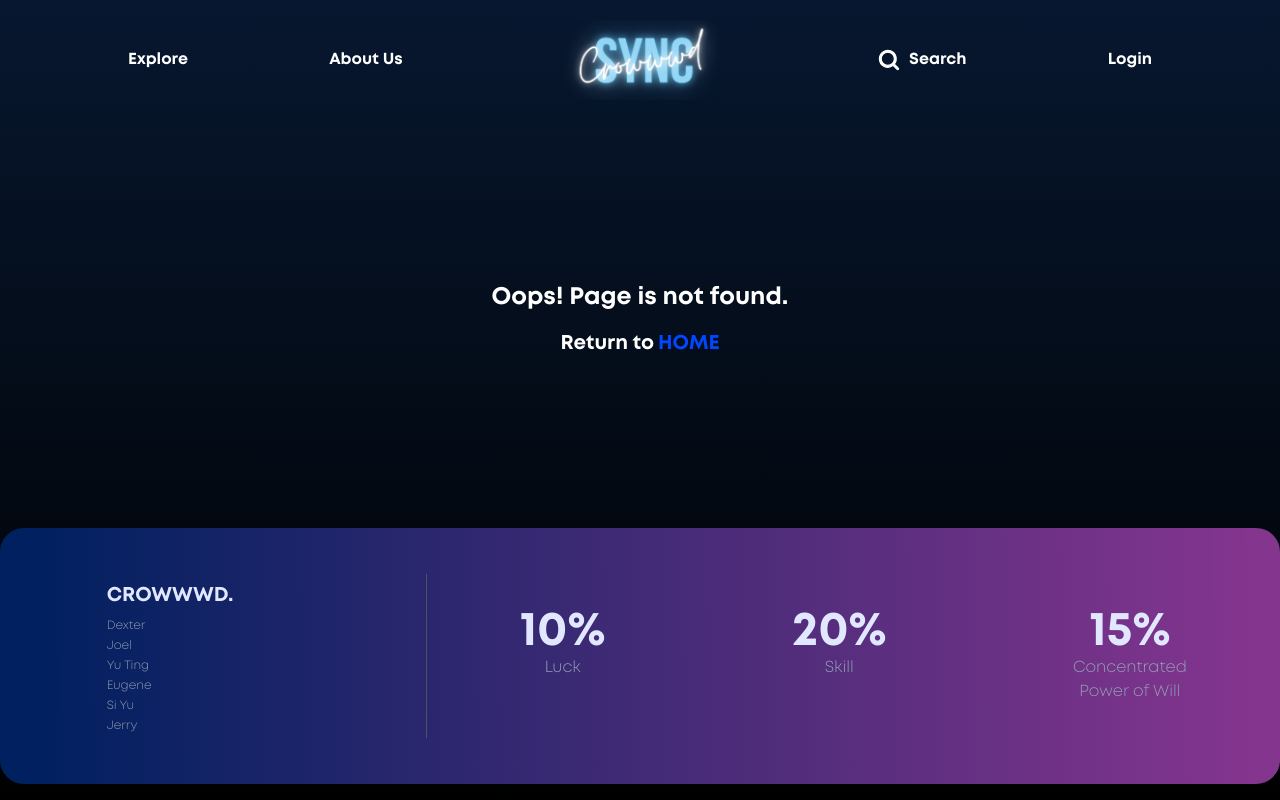
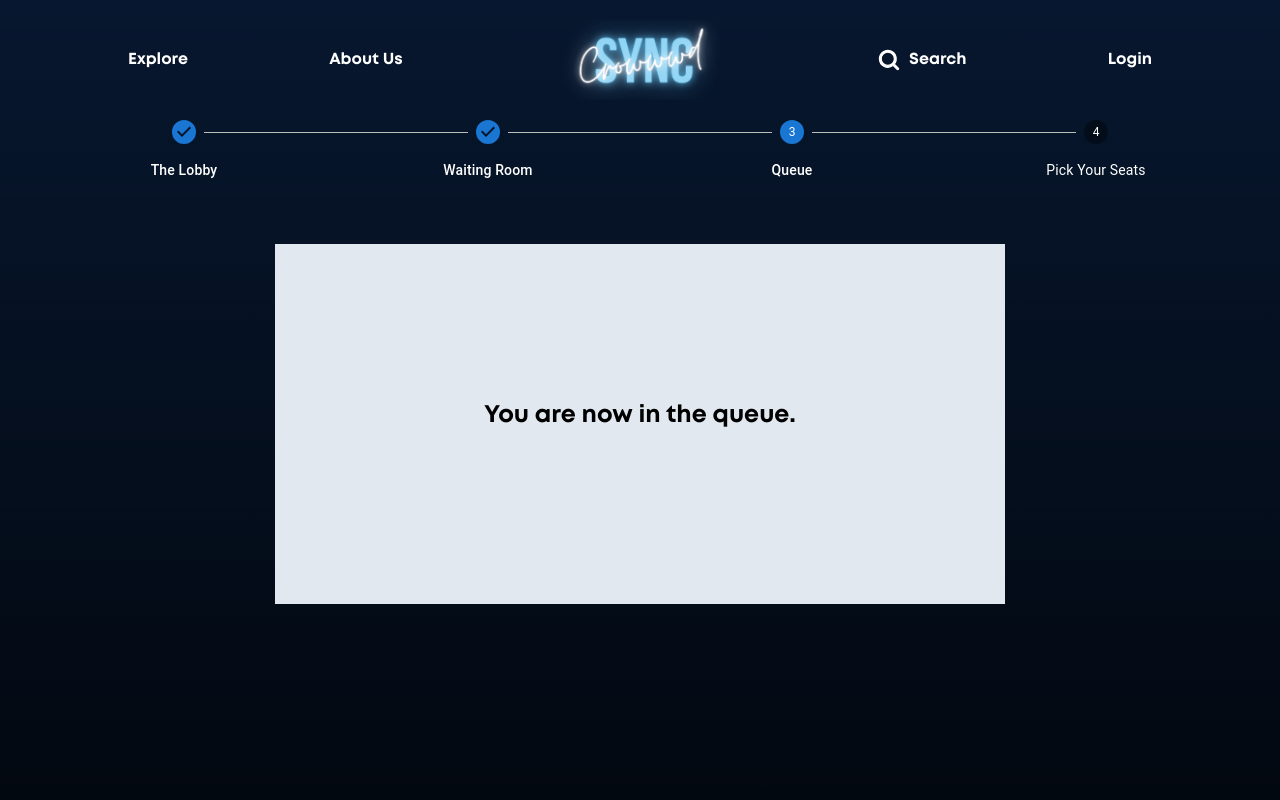
Before and after one commit to swiifttay/crowwwd, a Next.js app in the folder frontend/: page /queue in a window 1280 px wide. Before the commit this address had no page. Shown: the top 800 px of the page. Built offline with nearby package versions, Linux system fonts and the light colour scheme.

Commit message:
feat: queue draft 1

```diff
--- a/frontend/package.json
+++ b/frontend/package.json
@@ -11,6 +11,7 @@
     "format:fix": "prettier --write --ignore-path .gitignore ."
   },
   "dependencies": {
+    "@emotion/css": "^11.11.2",
     "@emotion/react": "^11.11.1",
     "@emotion/styled": "^11.11.0",
     "@heroicons/react": "^2.0.18",
--- a/frontend/src/app/components/WaitingRoom/Stepper.tsx
+++ b/frontend/src/app/components/WaitingRoom/Stepper.tsx
@@ -1,16 +1,19 @@
-import * as React from "react";
 import Box from "@mui/material/Box";
 import Stepper from "@mui/material/Stepper";
 import Step from "@mui/material/Step";
 import StepLabel from "@mui/material/StepLabel";
+import React from "react";
 import "./Stepper.css";
 
 const steps = ["The Lobby", "Waiting Room", "Queue", "Pick Your Seats"];
+interface StepperProps {
+  activeStep: number;
+}
 
-export default function HorizontalLinearAlternativeLabelStepper() {
+export default function HorizontalLinearAlternativeLabelStepper({ activeStep }: StepperProps) {
   return (
     <Box sx={{ width: "100%" }}>
-      <Stepper activeStep={1} alternativeLabel>
+      <Stepper activeStep={activeStep} alternativeLabel>
         {steps.map((label) => (
           <Step key={label}>
             <StepLabel>{label}</StepLabel>
--- /dev/null
+++ b/frontend/src/app/queue/page.tsx
@@ -0,0 +1,30 @@
+"use client"
+
+import { Box, Button } from "@mui/material";
+import Stepper from "../components/WaitingRoom/Stepper";
+
+export default function Queue() {
+  return (
+    <main className="flex flex-col items-center w-full h-screen px-8">
+      <Stepper activeStep={2} />
+      <Box
+        sx={{
+          width: "60%",
+          height: "45%",
+          backgroundColor: "#e2e8f0",
+          marginTop: 8,
+          display: "flex",
+          flexDirection: "column",
+          justifyContent: "center",
+          alignItems: "center",
+        }}
+      >
+        <div className="text-black justify-center items-center align-middle flex flex-col">
+          <div className="font-bold text-2xl mb-4">
+            You are now in the queue.
+          </div>
+        </div>
+      </Box>
+    </main>
+  );
+}
--- a/frontend/src/app/waitingroom/page.tsx
+++ b/frontend/src/app/waitingroom/page.tsx
@@ -4,7 +4,7 @@ import Stepper from "../components/WaitingRoom/Stepper";
 export default function WaitingRoom() {
   return (
     <main className="flex flex-col items-center w-full h-screen px-8">
-      <Stepper />
+      <Stepper activeStep={1}/>
       <Box
         sx={{
           width: "60%",
```
Also changed, not shown: 1 other file (tests, documents, lock files or other folders).
